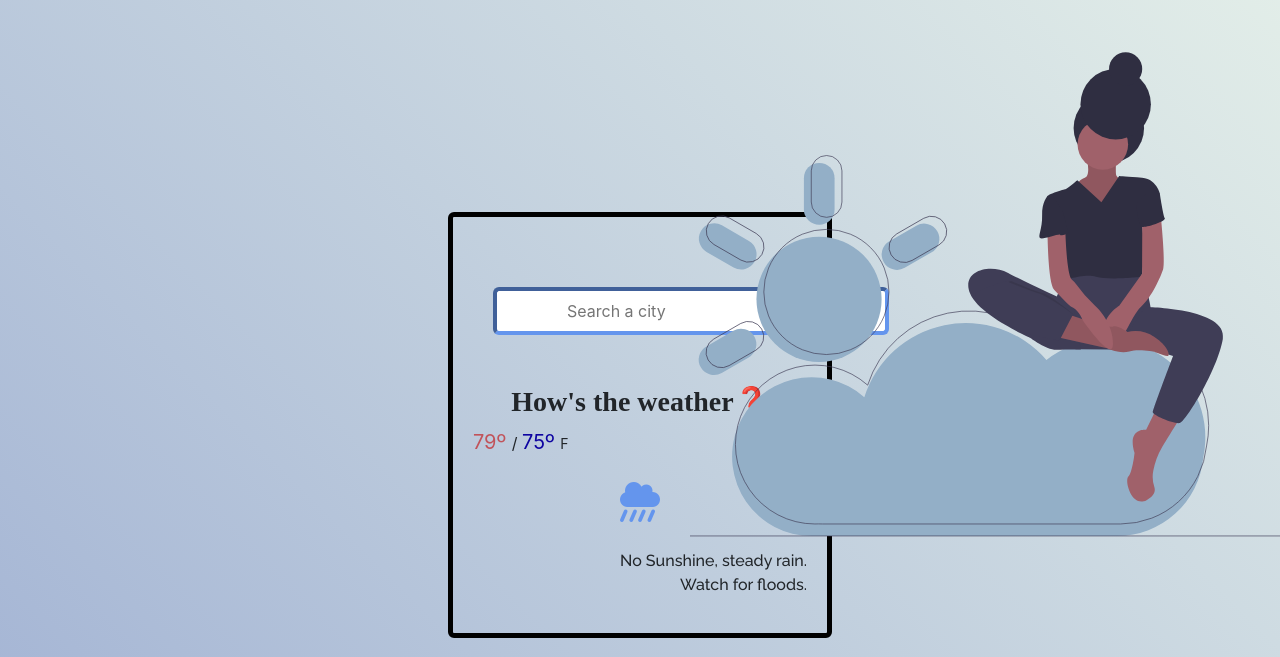
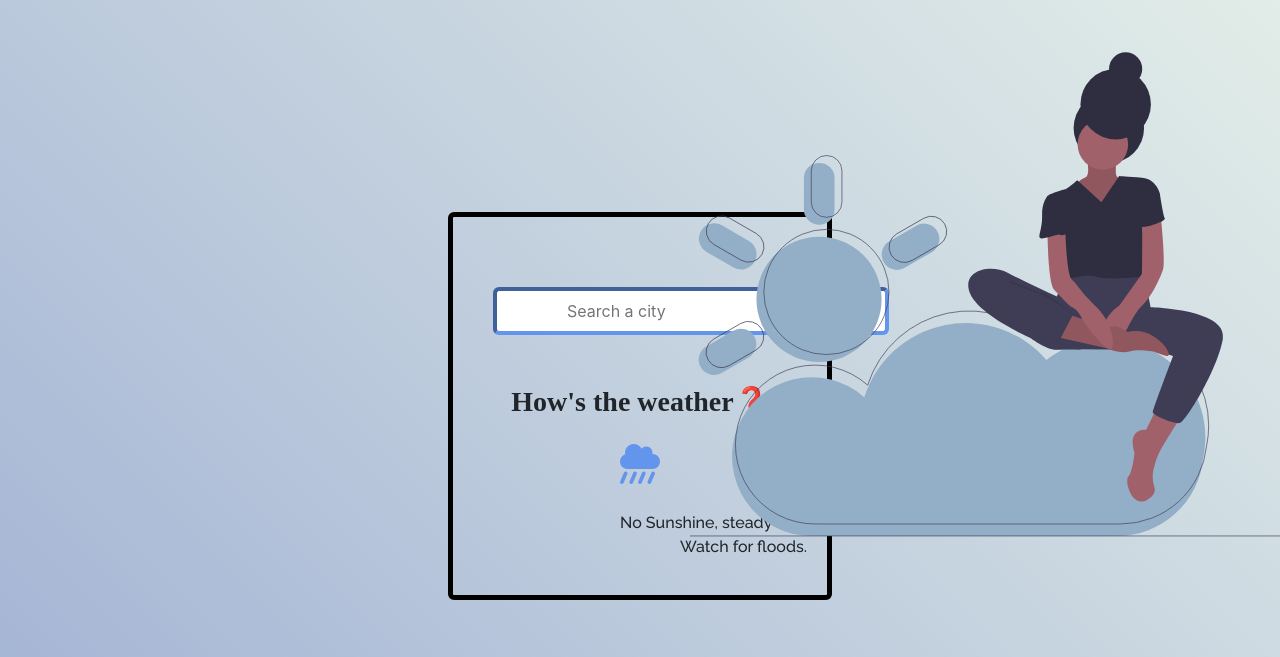
Before and after one commit to aartiles5/MoodSetterWeather, a plain HTML site: page index.html in a window 1280 px wide. Shown: the part 68-725 px from the top of the page. Drawn offline with nearby package versions, Linux system fonts and the light colour scheme; files whose address does not match are found by name.

Commit message:
removed f and c temps from main weather card

```diff
--- a/index.html
+++ b/index.html
@@ -47,8 +47,8 @@
 
 
         <div class="displayResults"></div>
-        <span class="high"> 79º </span> / <span class="low"> 75º </span>
-        <span class="fahr">F</span>
+
+
       </p>
       <p class="icon"><i class="fas fa-cloud-showers-heavy tempIcon"></i></p>
 
```
